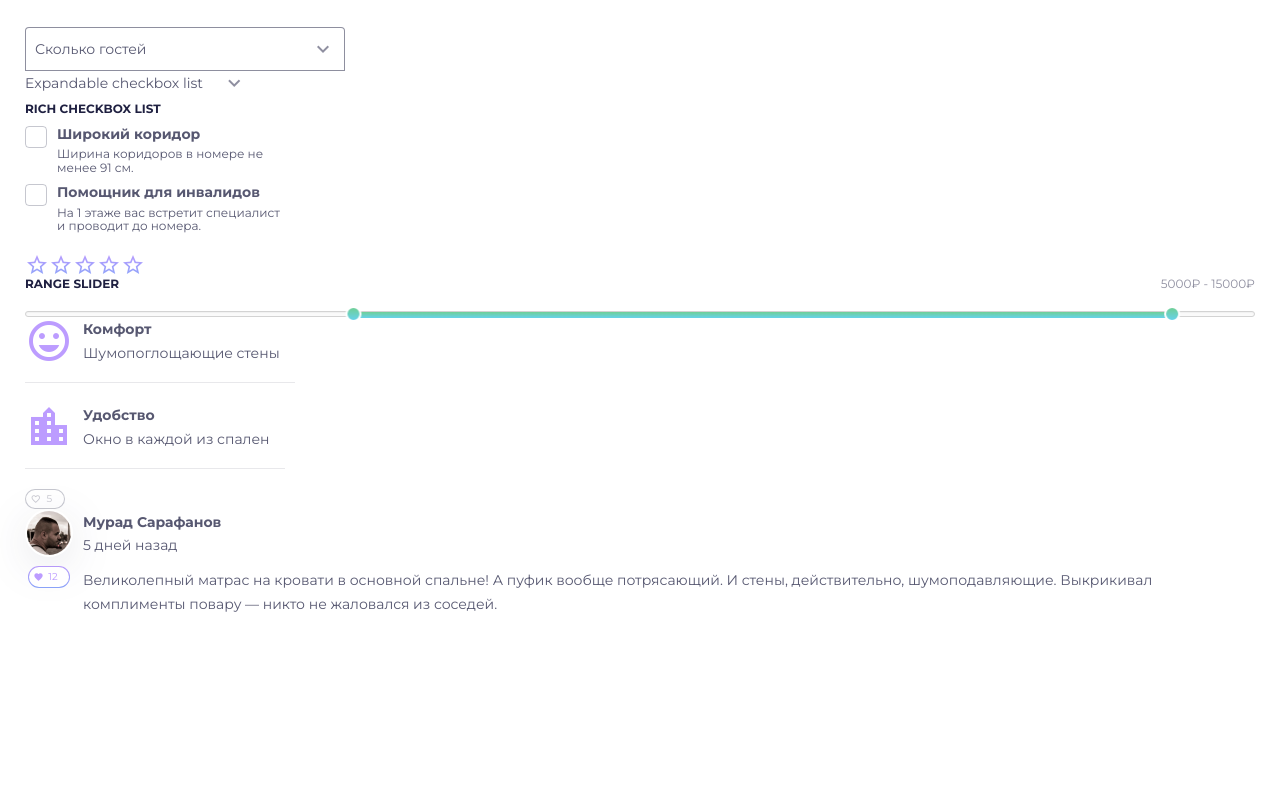
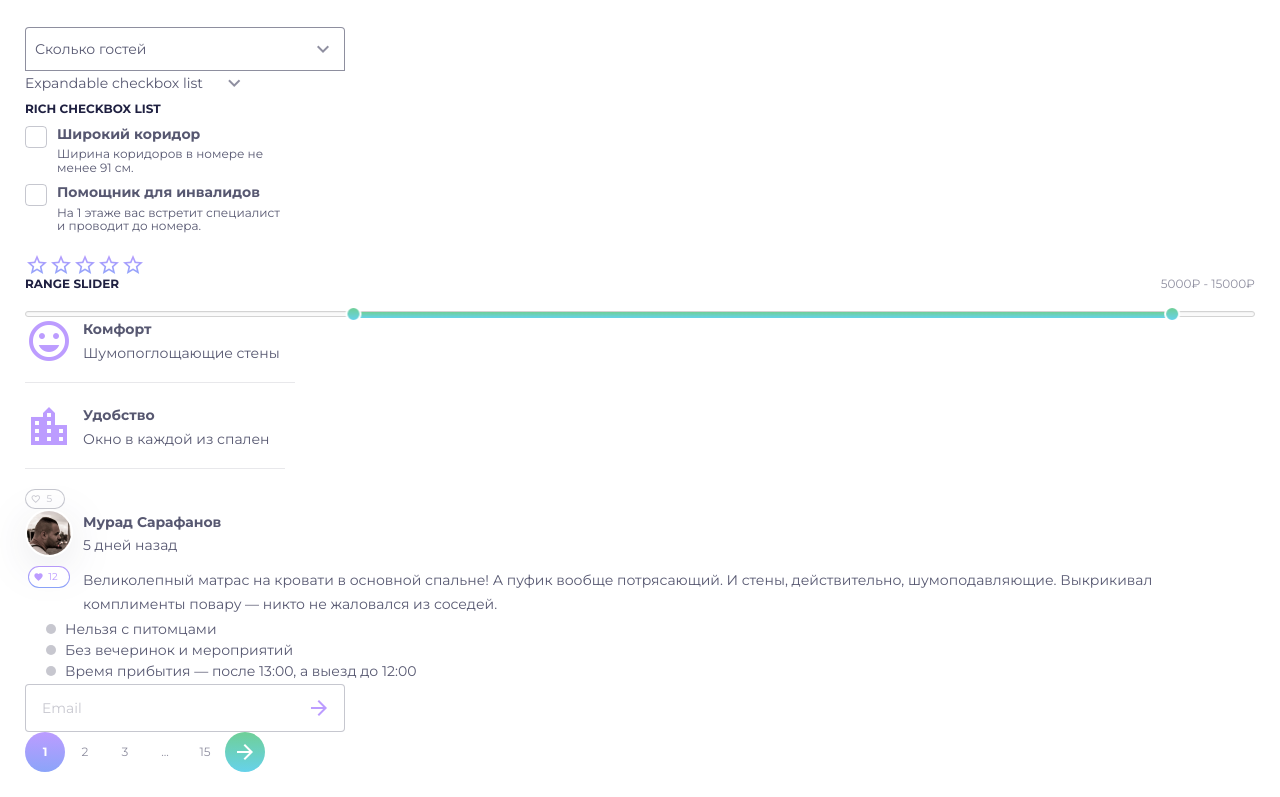
Before and after one commit to RynerNO/toxin, a website built with webpack: page src/index.pug in a window 1280 px wide. Shown: the part 660-1457 px from the top of the page. Before the commit the page ends 1301 px from the top, so only its background shows below. Built offline with nearby package versions, Linux system fonts and the light colour scheme.

Commit message:
pagination

```diff
--- a/src/includes/header.pug
+++ b/src/includes/header.pug
@@ -18,7 +18,7 @@ div.header
       name: 'Услуга 4',
       url: '/test'
     }])
-    +buttonFilledWithArrow('ОПЛАТЕ', 'arrow')
+    +button('перейти к оплате', 'arrow')
 
     input(type="text" placeholder="Email")
     input(type="text" id="date-mask")
@@ -84,3 +84,9 @@ div.header
       likes: 12,
       src: "./assets/avatar.png"
     })
+
+    +bulletList(["Нельзя с питомцами", "Без вечеринок и мероприятий", "Время прибытия — после 13:00, а выезд до 12:00"])
+
+    +subscription("test_7")
+
+    +pagination("test_8", 15, 1)
--- a/src/includes/mixins.pug
+++ b/src/includes/mixins.pug
@@ -103,8 +103,7 @@ mixin DatePicker(id)
       span.datepicker__cancel отменить
       span.datepicker__submit применить
 //- BUTTONS
-
-mixin buttonFilledWithArrow(name, type, id)
+mixin button(name, type, id)
   if type === 'border'
     button(class="btn btn_no-bg" id=id)=name
   else if type === 'text'
@@ -115,7 +114,6 @@ mixin buttonFilledWithArrow(name, type, id)
       i.material-icons.btn__arrow arrow_forward
   else
     button(class="btn" id=type)=name
-
 //- LIKE BUTTON
 mixin likeBtn(liked, likes)
   div(liked=String(liked) likes=likes).likeBtn
@@ -182,3 +180,23 @@ mixin review(review)
       p(class="review__title")=review.title
       p(class="review__time")=review.time
       p(class="review__text")=review.text
+
+//- BULLET LIST
+
+mixin bulletList(items)
+  if items
+    ul.bulletList
+      each item in items
+        li=item
+
+
+//- SUBSCRIPTION
+mixin subscription(id)
+  div.subscription
+    input(type="text" placeholder="Email")
+    i.material-icons.btn__arrow arrow_forward
+
+//- PAGINATION
+
+mixin pagination(id, pages, currentPage)
+  div(id=id, pages=pages, current-page=currentPage).pagination
--- a/src/index.js
+++ b/src/index.js
@@ -62,3 +62,5 @@ const likeBtns = document.querySelectorAll('.likeBtn')
 for(let likeBtn of likeBtns) {
 	Elements.LikeBtn(likeBtn)
 }
+
+const pagination = Elements.Pagination('test_8')
--- a/src/js/Elements.js
+++ b/src/js/Elements.js
@@ -24,6 +24,9 @@ export class Elements {
 	}
 	static LikeBtn(el) {
 		return new LikeBtn(el)
+	}
+	static Pagination(id) {
+		return new Pagination(id)
 	}
 }
 export default Elements
@@ -478,3 +481,107 @@ class LikeBtn extends ElementsBase {
 		}
 	}
 }
+
+class Pagination extends ElementsBase {
+	constructor(id) {
+		super()
+		this.wrapper = document.querySelector(`#${id}`)
+		this.baseClass = "pagination"
+		this.#init()
+	}
+	#init() {
+
+		this.#reinitPagination()
+
+
+
+	}
+	#reinitPagination() {
+		let pages = this.wrapper.getAttribute('pages')
+		let currentPage = +this.wrapper.getAttribute('current-page') || 1
+		this.wrapper.innerHTML = ""
+		let prevPage = ((currentPage - 1) === 0) ? 1 : currentPage - 1
+		let nextPage = ((currentPage + 1) >= pages) ? pages : currentPage + 1
+
+		let prev = document.createElement('span')
+		let next = document.createElement('span')
+		let current = document.createElement('span')
+		let first = document.createElement('span')
+		let last = document.createElement('span')
+		let dots1 = document.createElement('span')
+		let dots2 = document.createElement('span')
+		let arrowNext = document.createElement('i')
+		prev.classList.add(`${this.baseClass}__item`)
+		next.classList.add(`${this.baseClass}__item`)
+		current.classList.add(`${this.baseClass}__item`)
+		first.classList.add(`${this.baseClass}__item`)
+		last.classList.add(`${this.baseClass}__item`)
+		dots1.classList.add(`${this.baseClass}__item`, `${this.baseClass}__dots`)
+		dots2.classList.add(`${this.baseClass}__item`, `${this.baseClass}__dots`)
+		arrowNext.classList.add(`${this.baseClass}__item`, 'material-icons')
+		arrowNext.innerText = "arrow_forward"
+		dots1.innerText = '...'
+		dots2.innerText = '...'
+		first.innerText = 1
+		last.innerText = pages
+		prev.innerText = prevPage
+		current.innerText = currentPage
+		next.innerText = nextPage
+		arrowNext.addEventListener('click', () => {
+			let page = currentPage + 1
+			this.#changePage(page)
+		})
+		prev.addEventListener('click', () => {
+			let page = +prev.innerText
+			this.#changePage(page)
+		})
+		next.addEventListener('click', () => {
+			let page = +next.innerText
+			this.#changePage(page)
+		})
+		last.addEventListener('click', () => {
+			this.#changePage(15)
+		})
+		first.addEventListener('click', () => {
+			this.#changePage(1)
+		})
+		current.classList.add(`${this.baseClass}__current`)
+		if(currentPage == 1) {
+			this.wrapper.appendChild(current)
+			prev.innerText = nextPage
+			next.innerText = nextPage + 1
+			this.wrapper.appendChild(prev)
+			this.wrapper.appendChild(next)
+		}
+		if(prevPage == 1 && currentPage != 1) {
+			this.wrapper.appendChild(prev)
+			this.wrapper.appendChild(current)
+			this.wrapper.appendChild(next)
+		}
+		if(prevPage != 1) {
+			this.wrapper.appendChild(first)
+			this.wrapper.appendChild(dots1)
+			this.wrapper.appendChild(prev)
+			this.wrapper.appendChild(current)
+			if(currentPage != pages) {
+				this.wrapper.appendChild(next)
+			}
+		}
+		if(nextPage != pages) {
+			this.wrapper.appendChild(dots2)
+			this.wrapper.appendChild(last)
+
+		}
+		if(currentPage != pages) {
+			this.wrapper.appendChild(arrowNext)
+		}
+
+	}
+	#changePage(page) {
+		let currentPage = +this.wrapper.getAttribute('current-page') || 1
+		if(currentPage == page) return
+
+		this.wrapper.setAttribute('current-page', page)
+		this.#reinitPagination()
+	}
+}
--- a/src/styles/mixins.sass
+++ b/src/styles/mixins.sass
@@ -234,6 +234,7 @@
   cursor: pointer
   font-size: 0.75rem
   font-weight: bold
+  text-transform: uppercase
   color: #fff
   &:hover
     opacity: 0.5
@@ -522,3 +523,75 @@
     line-height: 1.5rem
   &__like-button
     padding-top: 0.625rem
+
+
+// BULLET LIST
+
+.bulletList
+  li
+
+    list-style: none
+    position: relative
+    display: flex
+    align-items: center
+    margin-top: 5px
+    margin-bottom: 5px
+    &::before
+      content: ""
+      position: absolute
+      left: -1.1875rem
+      width: 0.625rem
+      top: 0.1875rem
+      height: 0.625rem
+      background: $shade-25
+      border-radius: 9999px
+
+
+
+.subscription
+    display: flex
+    align-items: center
+    max-width: 20rem
+    position: relative
+
+
+    i
+      right: 0
+      position: absolute
+      color: $purple
+      padding-right: 14px
+      cursor: pointer
+.pagination
+
+  display: flex
+  &__item
+    width: 40px
+    height: 40px
+    display: flex
+    align-items: center
+    justify-content: center
+    color: $shade-50
+    border-radius: 9999px
+    font-size: 0.75rem
+    cursor: pointer
+    user-select: none
+    &:hover
+      color: #fff
+      background: linear-gradient(#BC9CFF 0%,#8BA4F9 100%)
+      font-weight: bold
+  &__current
+    color: #fff
+    background: linear-gradient(#BC9CFF 0%,#8BA4F9 100%)
+    font-weight: bold
+    cursor: auto
+  &__dots
+    cursor: auto
+
+    &:hover
+      color: $shade-50
+      background: none
+      font-weight: normal
+  i
+    font-size: 1.5rem
+    color: #fff
+    background: linear-gradient(#6FCF97 0%,#66D2EA 100%)
```
